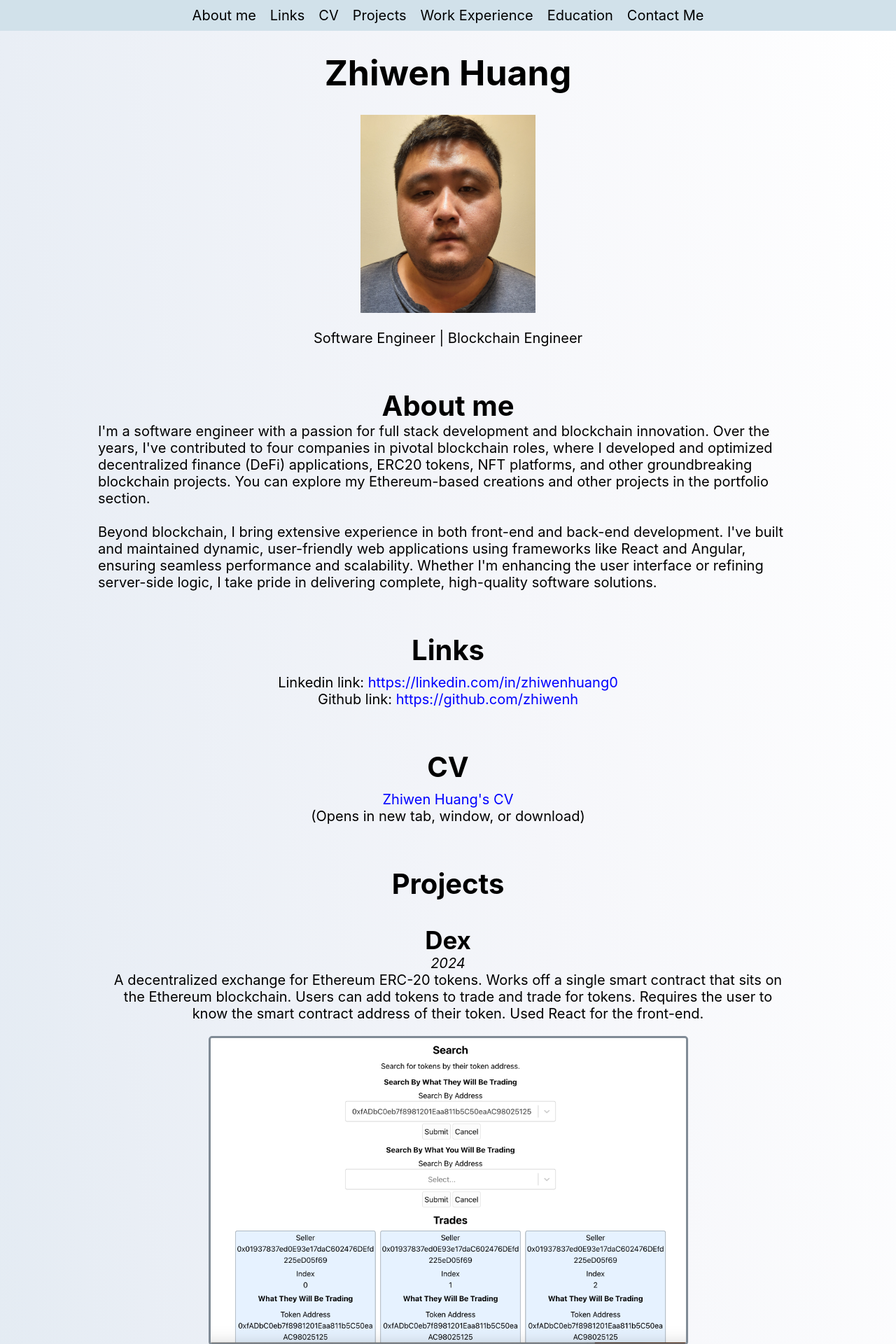
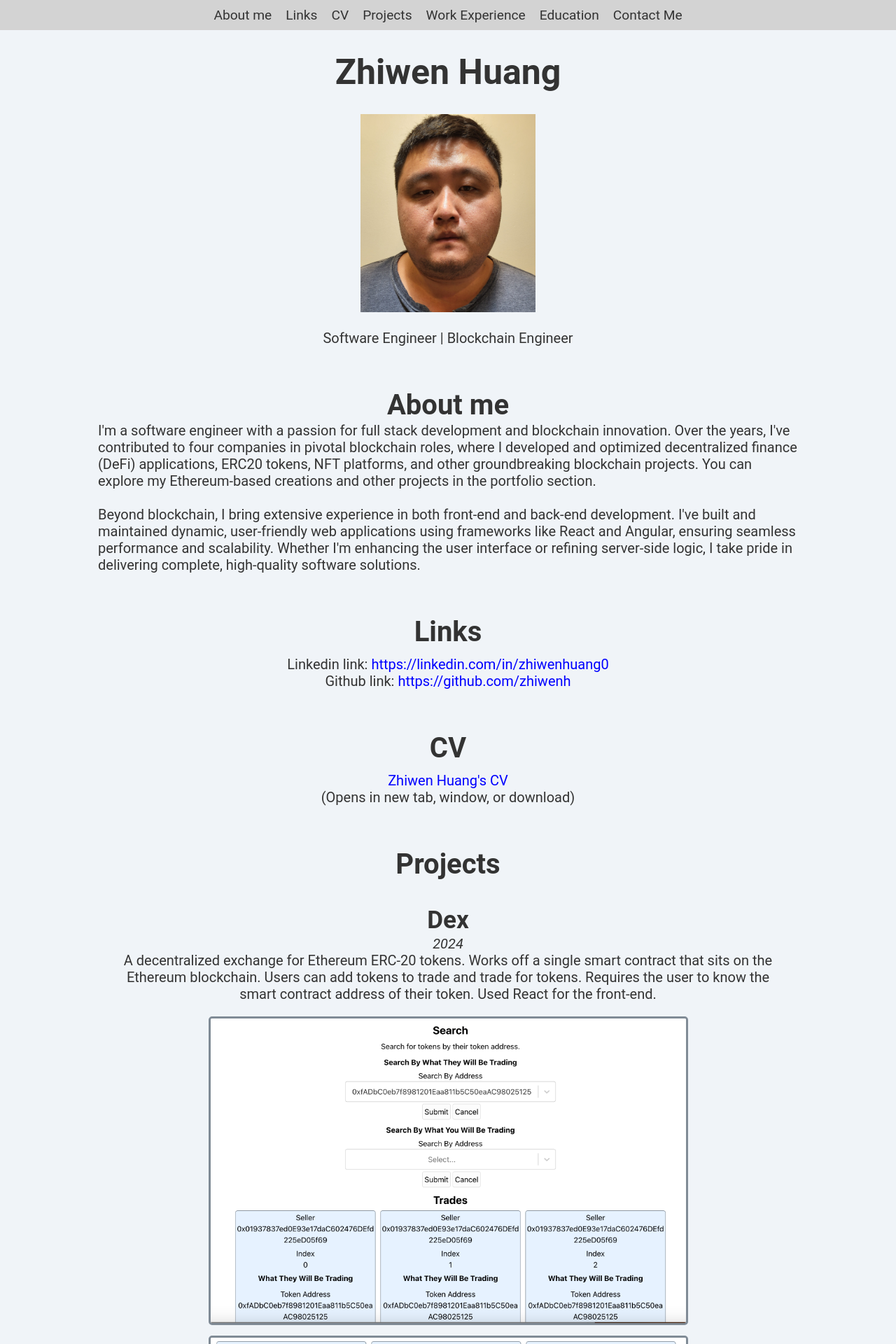
Before and after one commit to zhiwenh/personal-website, a React (Create React App) app in the folder client/: page / in a window 1280 px wide. Shown: the top 1920 px of the page at 70% size. Built offline with nearby package versions, Linux system fonts and the light colour scheme.

Commit message:
Made website updates

```diff
--- a/client/src/App.css
+++ b/client/src/App.css
@@ -47,7 +47,7 @@ a, a:hover, a:visited, a:active {
 }
 
 .nav-bar-wrap {
-  width: 100%
+  width: 100%;
 }
 
 .nav-bar-mobile-button {
@@ -87,8 +87,18 @@ a, a:hover, a:visited, a:active {
   padding-top: 10px;
   padding-bottom: 10px;
   width: 100%;
-  background-color: #D1E1EA;
+  background-color: #D3D3D3; /* Light Gray */
   overflow: hidden;
+}
+
+.nav-bar a {
+  color: #333;
+  text-decoration: none;
+  font-size: 1.2rem;
+}
+
+.nav-bar a:hover {
+  color: #00bcd4; /* Accent color on hover */
 }
 
 .nav-bar-item {
@@ -96,14 +106,6 @@ a, a:hover, a:visited, a:active {
   margin-right: 10px;
   color: #85929E;
   text-align: center;
-}
-
-.nav-bar-item a {
-  color: black;
-}
-
-.nav-bar-item a:hover {
-  color: #566573;
 }
 
 .nav-bar-link {
--- a/client/src/Components/Project.js
+++ b/client/src/Components/Project.js
@@ -5,13 +5,24 @@ export default function Project(
 ) {
 
   projectImages = projectImages.map((image, index) => {
+    if (customizedClassName) {
       return (
         <div key={index}>
           <a href={projectLink} target="_blank">
-          <img src={image} className={customizedClassName} alt="Image" className="project-image"  />
+            <img src={image} className={customizedClassName} alt="Image" />
           </a>
         </div>
       )
+    } else {
+      return (
+        <div key={index}>
+          <a href={projectLink} target="_blank">
+            <img src={image} alt="Image" className="project-image"  />
+          </a>
+        </div>
+      )
+    }
+
   });
 
   if (!customizedClassName) {
--- a/client/src/index.css
+++ b/client/src/index.css
@@ -5,7 +5,10 @@ body {
     sans-serif;
   -webkit-font-smoothing: antialiased;
   -moz-osx-font-smoothing: grayscale;
-  background-image: linear-gradient(to right top, #cbdfe7, #dae6ef, #e9eef5, #f5f6fa, #ffffff);
+  background-color: #f0f4f8; /* Light grayish-blue */
+  color: #333; /* Dark text color for contrast */
+  font-family: 'Roboto', sans-serif;
+  line-height: 1.2;
 }
 
 code {
```
Also changed, not shown: 1 other file (tests, documents, lock files or other folders). Lines whose indentation alone changed are shown as unchanged.
